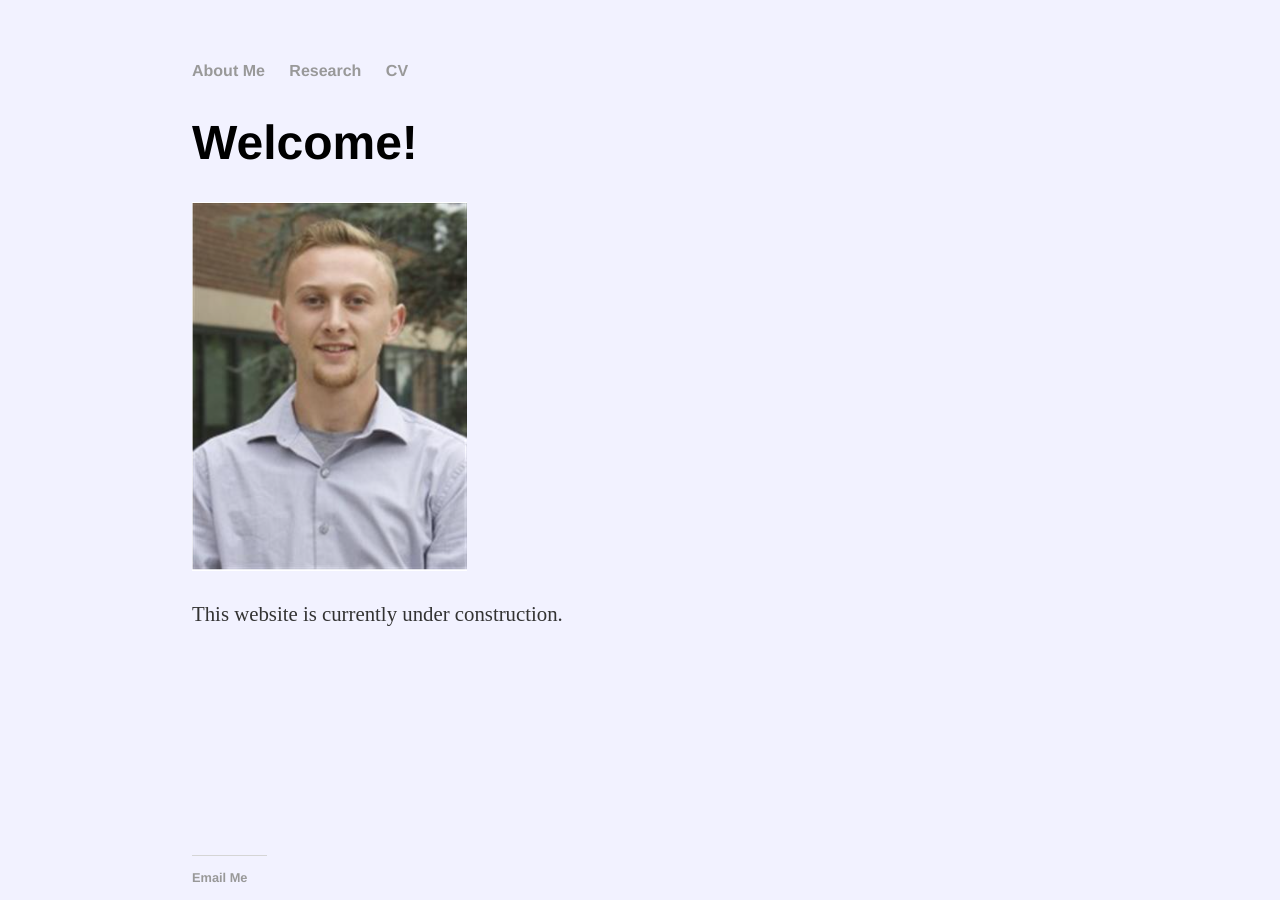
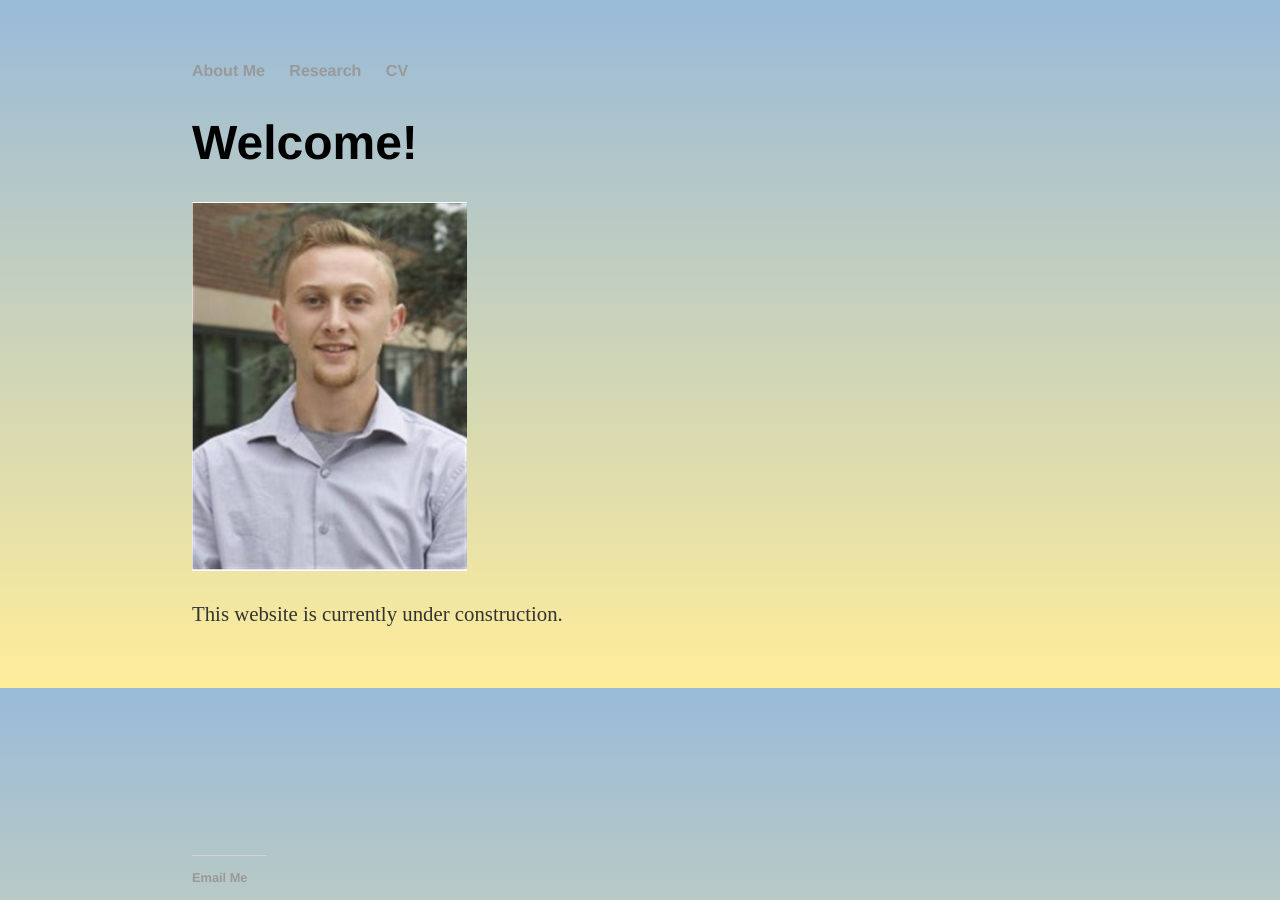
Before and after one commit to dhayes95/dhayes95.github.io, a Jekyll site: the page built from index.html, in a window 1280 px wide. Built offline with Jekyll 4.4.1, drawn with Linux system fonts in a browser that asks for light colours.

Commit message:
Update main.css

```diff
--- a/css/main.css
+++ b/css/main.css
@@ -1,7 +1,7 @@
 body {
     margin: 60px auto;
     width: 70%;
-    background-color: rgba(0, 0, 255, 0.05)
+    background-image: linear-gradient(to bottom, rgba(0,83,159,0.4), rgba(255,210,0,0.4));
 }
 
 a { text-decoration: none; color: #999; }
```
